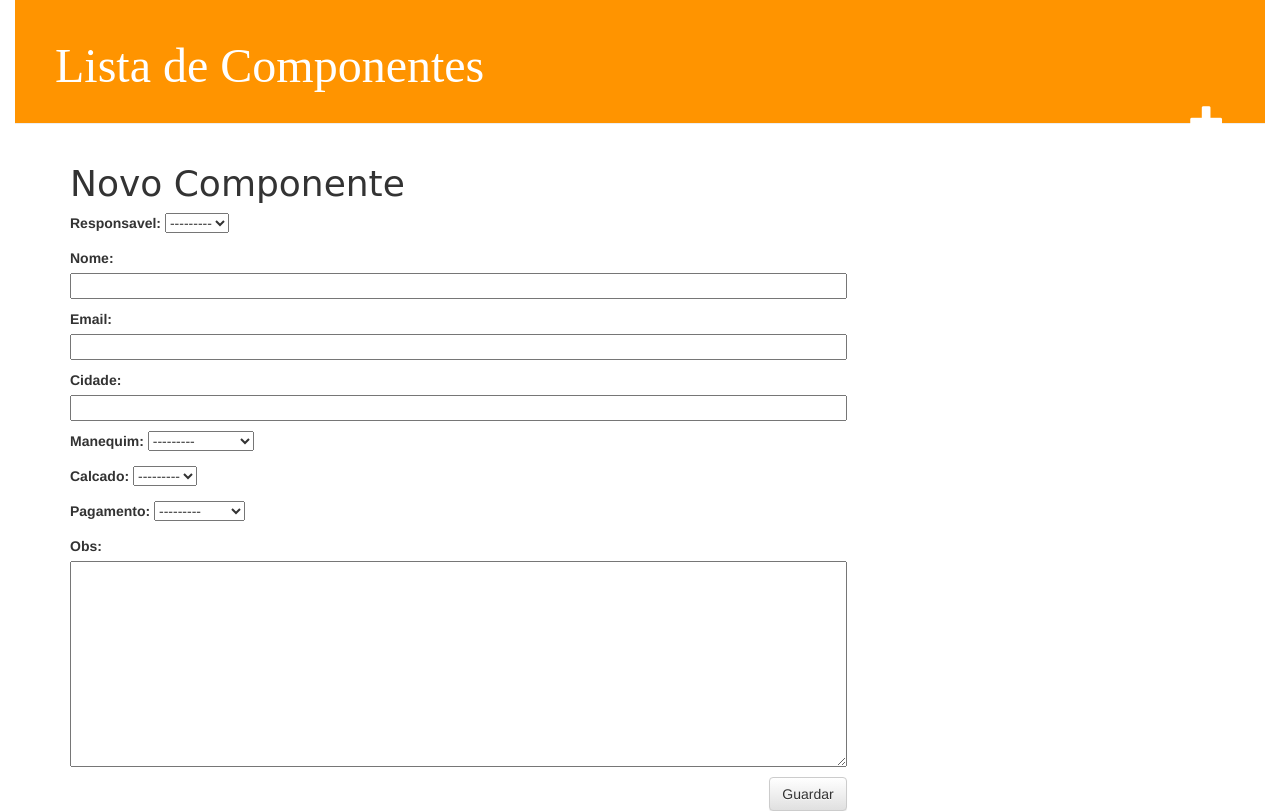
After one commit to leandrobertolini/reflorescer, a Django app: page /post/new/ in a window 1280 px wide. The commit adds this page. Run offline with Django 3.2, Linux system fonts and the light colour scheme; some libraries are stand-ins or nearby versions.

Commit message:
Creating form and editor

```diff
--- /dev/null
+++ b/blog/forms.py
@@ -0,0 +1,8 @@
+from django import forms
+from .models import Post
+
+class PostForm(forms.ModelForm):
+
+    class Meta:
+        model = Post
+        fields = ('responsavel','nome','email','cidade','manequim','calcado','pagamento','obs',)
--- a/blog/static/css/blog.css
+++ b/blog/static/css/blog.css
@@ -1,10 +1,11 @@
 h1 a {
-    color: #FCA205;
+    color: #AAAAAA;
     font-family: 'Lobster';
 }
 
 body {
     padding-left: 15px;
+    padding-right: 15px;
 }
 
 .page-header {
@@ -51,6 +52,7 @@ h1, h2, h3, h4 {
     float: right;
     font-size: 26pt;
     margin-right: 20px;
+    margin-left: 20px;
 }
 
 .post {
--- a/blog/templates/blog/base.html
+++ b/blog/templates/blog/base.html
@@ -4,15 +4,15 @@
         <title>Reflorescer da Roseira</title>
         <link rel="stylesheet" href="//maxcdn.bootstrapcdn.com/bootstrap/3.2.0/css/bootstrap.min.css">
         <link rel="stylesheet" href="//maxcdn.bootstrapcdn.com/bootstrap/3.2.0/css/bootstrap-theme.min.css">
-        <link href='//fonts.googleapis.com/css?family=Lobster&subset=latin,latin-ext' rel='stylesheet' type='text/css'>
         <link rel="stylesheet" href="{% static 'css/blog.css' %}">
     </head>
     <body>
         <div class="page-header">
             <h1><a href="/">Lista de Componentes</a></h1>
+            <a href="{% url 'blog.views.post_new' %}" class="top-menu"><span class="glyphicon glyphicon-plus"></span></a>
         </div>
-        <div class="content container">
-            <div class="row">
+        <div class="content">
+            <div>
                 <div class="col-md-8">
                 {% block content %}
                 {% endblock %}
--- a/blog/templates/blog/members_list.html
+++ b/blog/templates/blog/members_list.html
@@ -2,7 +2,7 @@
 
 	{% block content %}
 		{% for post in posts %}
-		<div class="top-menu:visited">
+		<div class="visited">
             <div>
             	<h1><a href="{% url 'blog.views.post_detail' pk=post.pk %}">{{ post.nome }} - {{ post.cidade }}</a></h1>
             </div>
--- /dev/null
+++ b/blog/templates/blog/post_edit.html
@@ -0,0 +1,9 @@
+{% extends 'blog/base.html' %}
+
+{% block content %}
+    <h1>Novo Componente</h1>
+    <form method="POST" class="post-form">{% csrf_token %}
+        {{ form.as_p }}
+        <button type="submit" class="save btn btn-default">Guardar</button>
+    </form>
+{% endblock %}
--- a/blog/urls.py
+++ b/blog/urls.py
@@ -4,4 +4,6 @@ from . import views
 urlpatterns = [
     url(r'^$', views.members_list),
     url(r'^post/(?P<pk>[0-9]+)/$', views.post_detail),
+    url(r'^post/new/$', views.post_new, name='post_new'),
+    url(r'^post/(?P<pk>[0-9]+)/edit/$', views.post_edit, name='post_edit'),
 ]
--- a/blog/views.py
+++ b/blog/views.py
@@ -2,6 +2,8 @@ from django.shortcuts import render
 from django.utils import timezone
 from .models import Post
 from django.shortcuts import render, get_object_or_404
+from .forms import PostForm
+from django.shortcuts import redirect
 
 def members_list(request):
     posts = Post.objects.order_by('created_date')
@@ -10,3 +12,30 @@ def members_list(request):
 def post_detail(request, pk):
     post = get_object_or_404(Post, pk=pk)
     return render(request, 'blog/post_detail.html', {'post': post})
+
+def post_new(request):
+    if request.method == "POST":
+        form = PostForm(request.POST)
+        if form.is_valid():
+            post = form.save(commit=False)
+            post.author = request.user
+            post.published_date = timezone.now()
+            post.save()
+            return redirect('blog.views.post_detail', pk=post.pk)
+    else:
+        form = PostForm()
+    return render(request, 'blog/post_edit.html', {'form': form})
+
+def post_edit(request, pk):
+    post = get_object_or_404(Post, pk=pk)
+    if request.method == "POST":
+        form = PostForm(request.POST, instance=post)
+        if form.is_valid():
+            post = form.save(commit=False)
+            post.author = request.user
+            post.published_date = timezone.now()
+            post.save()
+            return redirect('blog.views.post_detail', pk=post.pk)
+    else:
+        form = PostForm(instance=post)
+    return render(request, 'blog/post_edit.html', {'form': form})
```
Also changed, not shown: blog/templates/blog/post_detail.html (+17 -4 lines).
